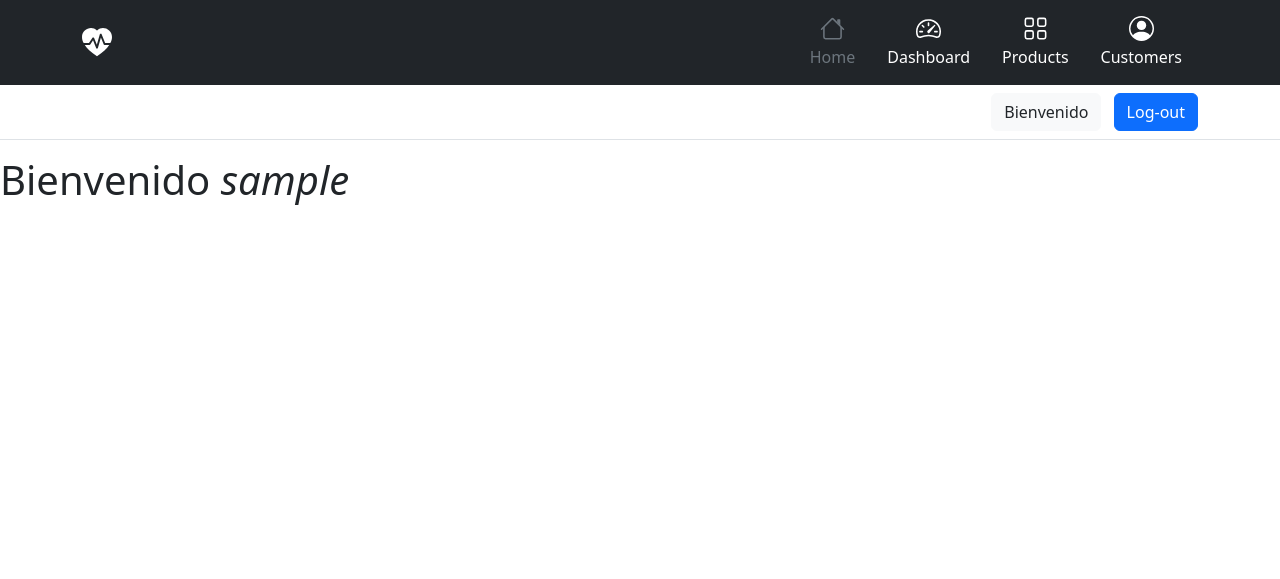
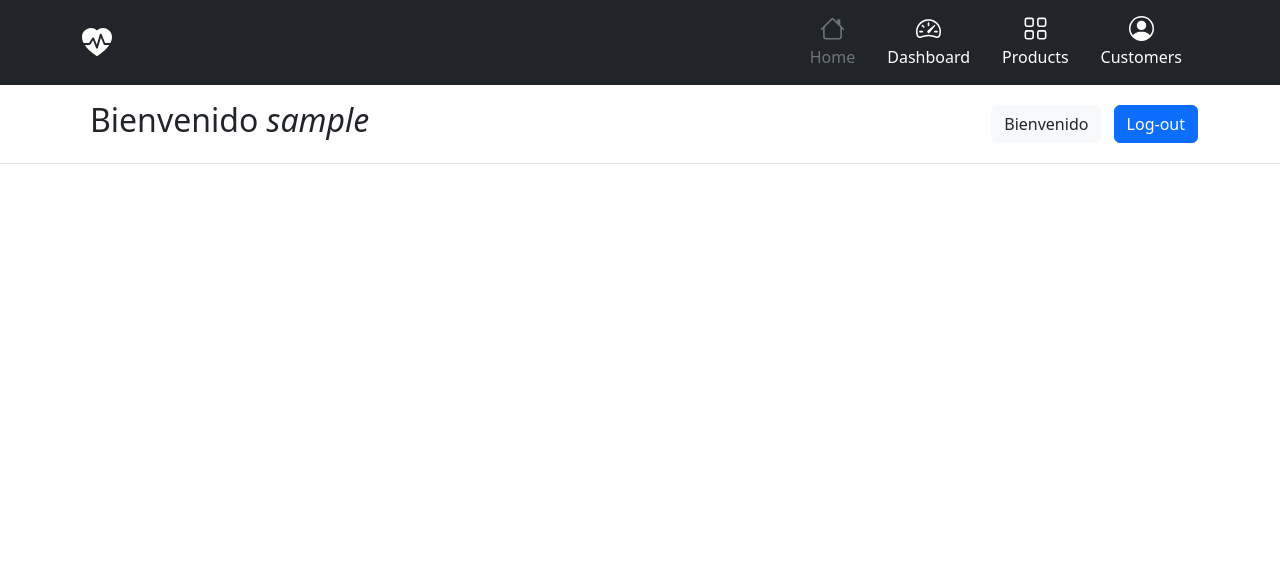
Before and after one commit to CarlosGp12/Proyecto_software, a PHP site: page /Proyecto_software/index_t.php in a window 1280 px wide. Shown: the top 579 px of the page. Run offline with PHP 8.4, Linux system fonts and the light colour scheme; the visitor is signed in with stand-in values (Sample User, id 1); data that the repository does not hold is empty.

Commit message:
se agrego el iframe con el listadoProductos

```diff
--- a/Vistas/index_t.php
+++ b/Vistas/index_t.php
@@ -80,8 +80,15 @@
                 </div>
             </div>
             <div class="px-3 py-2 border-bottom mb-3">
-                <div class="container d-flex flex-wrap justify-content-end">
-                    <div class="text-end">
+                <div class="container d-flex">
+                    <div class="me-auto p-2 align-self-center">
+                        <h2> Bienvenido
+                            <i>
+                                <?php echo $_SESSION['User'] ?>
+                            </i>
+                        </h2>
+                    </div>
+                    <div class="text-end align-self-center">
                         <button type="button" class="btn btn-light text-dark me-2">Bienvenido </button>
                         <a href="../Modelo/logout.php?logout"><button type="button" class="btn btn-primary">Log-out</button></a>
                     </div>
@@ -89,12 +96,10 @@
             </div>
         </header>
         <main class="contenedor sombra">
-            <h1> Bienvenido
-                <i>
-                    <?php echo $_SESSION['User'] ?>
-                </i>
-            </h1>
 
+            <iframe src="ListadoProductos.php" width="100%" height="400px"></iframe>
+
+        </main>
     <script src="https://cdn.jsdelivr.net/npm/bootstrap@5.2.0-beta1/dist/js/bootstrap.bundle.min.js" integrity="sha384-pprn3073KE6tl6bjs2QrFaJGz5/SUsLqktiwsUTF55Jfv3qYSDhgCecCxMW52nD2" crossorigin="anonymous"></script>
 </body>
 
```
